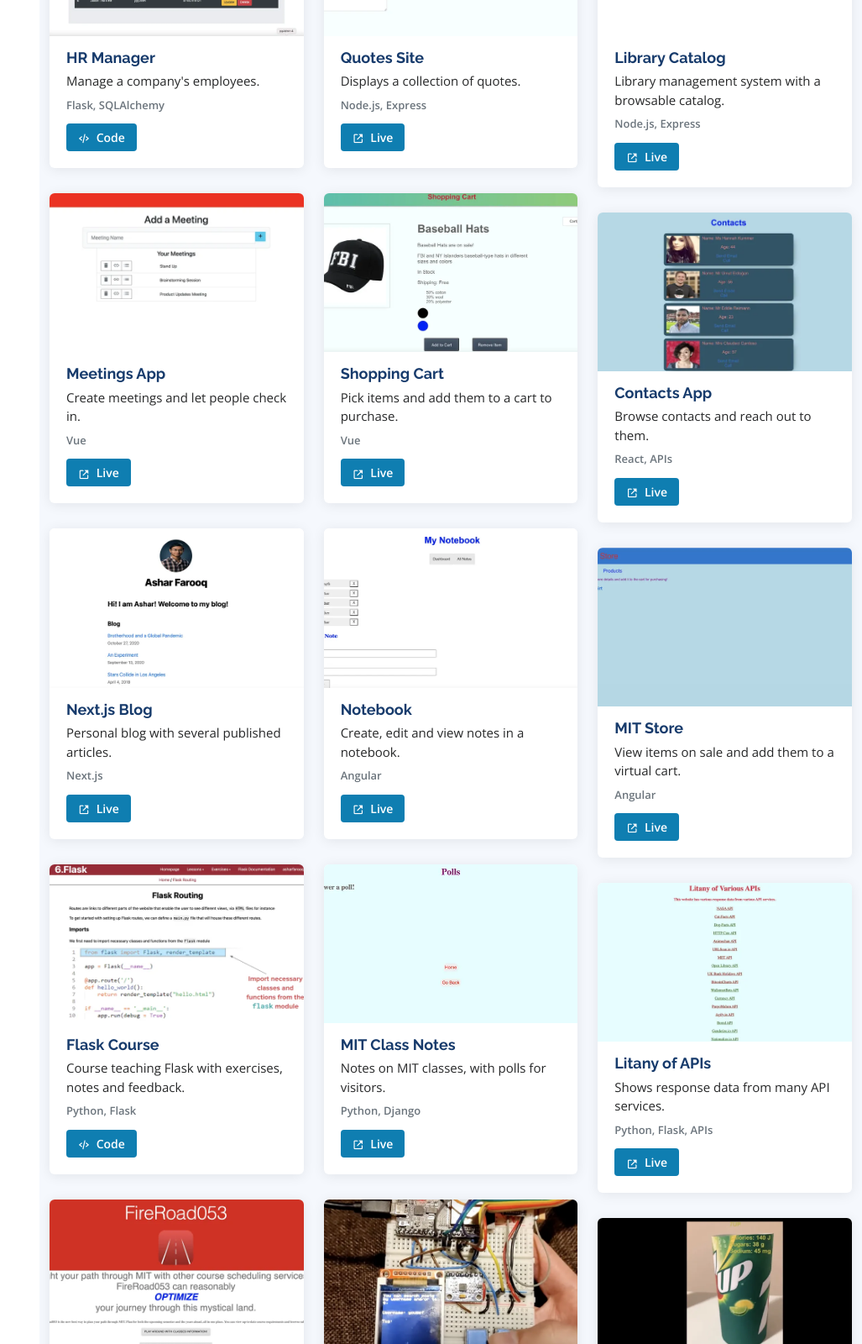
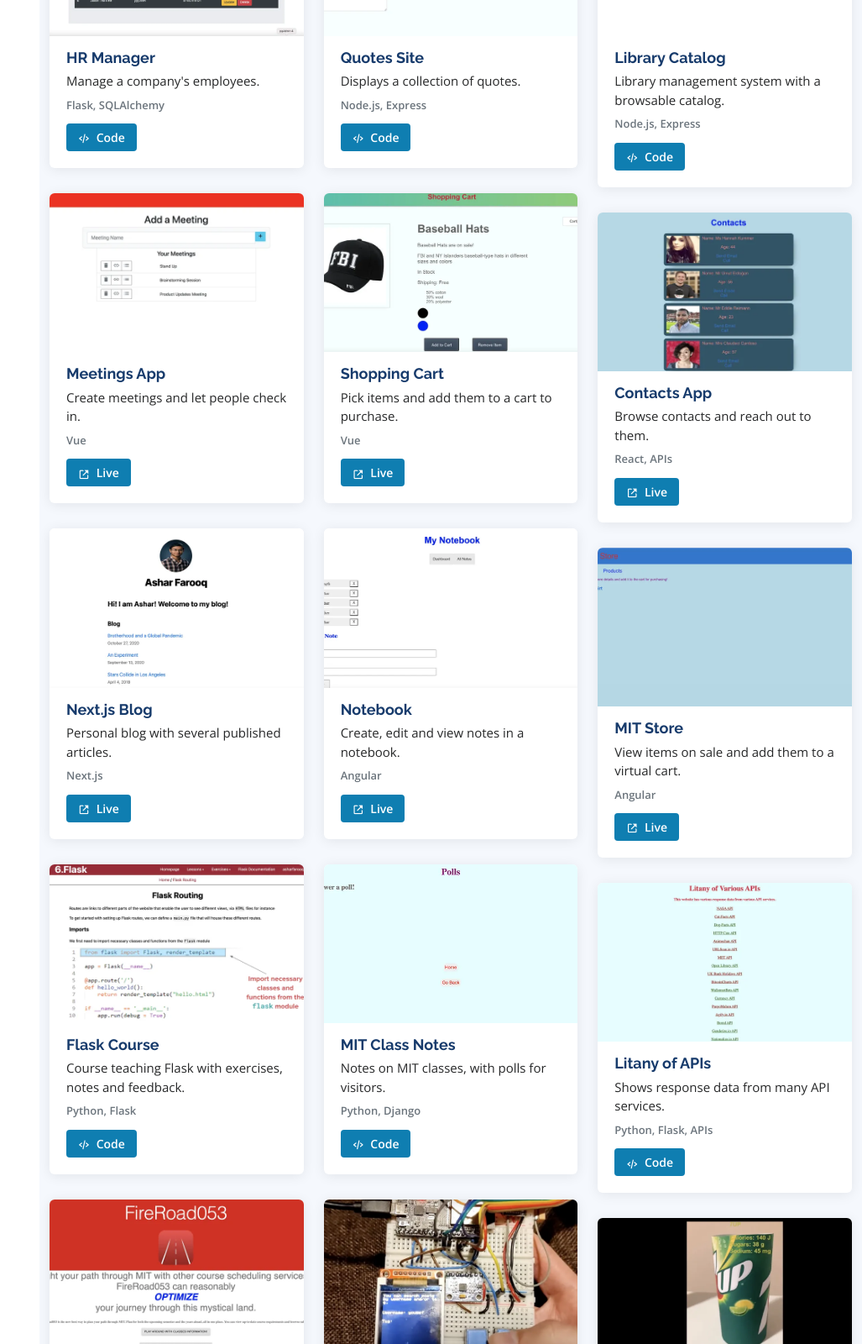
Before and after one commit to farooqashar/portfolio, a plain HTML site: page index.html in a window 1280 px wide. Shown: the part 5820-7420 px from the top of the page at 84% size, without its empty margins (253-1280 px from the left). Drawn offline with nearby package versions, Linux system fonts and the light colour scheme; no server answers.

Commit message:
#35: Link dead Heroku portfolio cards to their code
Quotes Site, Library Catalog, MIT Class Notes and Litany of APIs pointed at
Heroku apps that now return 503 Application Error. Point each card at its
GitHub repository with the Code link style the other cards use.

Co-Authored-By: Claude <noreply@anthropic.com>

```diff
--- a/index.html
+++ b/index.html
@@ -966,8 +966,8 @@
                   <a
                     class="portfolio-link"
                     target="_blank"
-                    href="https://vast-peak-36154.herokuapp.com/"
-                    ><i class="bx bx-link-external"></i> Live</a
+                    href="https://github.com/farooqashar/quotes"
+                    ><i class="bx bx-code-alt"></i> Code</a
                   >
                 </div>
               </div>
@@ -1000,8 +1000,8 @@
                   <a
                     class="portfolio-link"
                     target="_blank"
-                    href="https://polar-tor-23164.herokuapp.com/catalog"
-                    ><i class="bx bx-link-external"></i> Live</a
+                    href="https://github.com/farooqashar/library"
+                    ><i class="bx bx-code-alt"></i> Code</a
                   >
                 </div>
               </div>
@@ -1272,8 +1272,8 @@
                   <a
                     class="portfolio-link"
                     target="_blank"
-                    href="https://hidden-plateau-35119.herokuapp.com/"
-                    ><i class="bx bx-link-external"></i> Live</a
+                    href="https://github.com/farooqashar/mit_classes"
+                    ><i class="bx bx-code-alt"></i> Code</a
                   >
                 </div>
               </div>
@@ -1306,8 +1306,8 @@
                   <a
                     class="portfolio-link"
                     target="_blank"
-                    href="https://litany-of-apis.herokuapp.com/"
-                    ><i class="bx bx-link-external"></i> Live</a
+                    href="https://github.com/farooqashar/litanyapis"
+                    ><i class="bx bx-code-alt"></i> Code</a
                   >
                 </div>
               </div>
```
